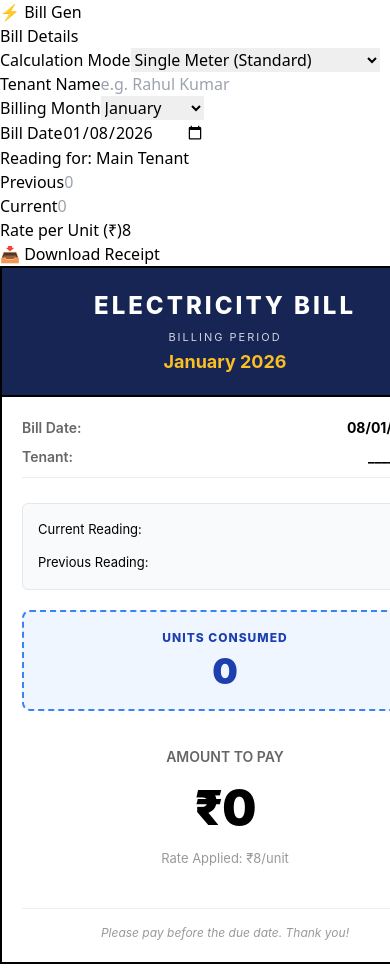
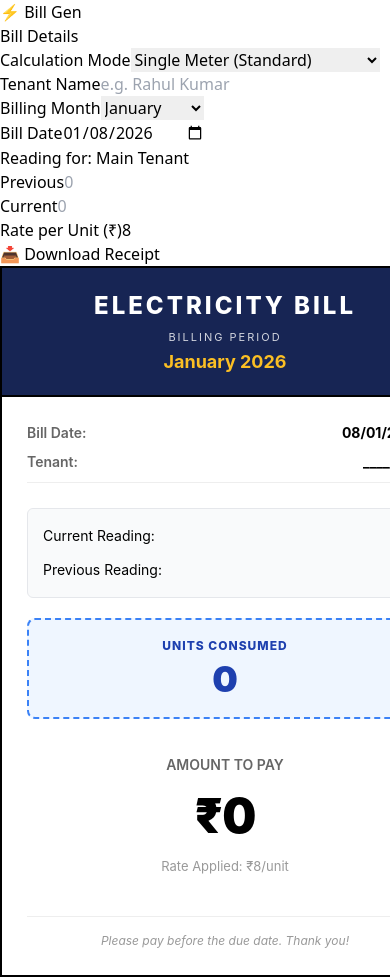
Before and after one commit to Uday-S-Rathore/bill-generator, a React (Vite) app: page / in a window 390 px wide. Shown: the top 977 px of the page. Built offline with nearby package versions, Linux system fonts and the light colour scheme.

Commit message:
Mobile Template Preview Corrected #3

```diff
--- a/src/components/BillTemplate.jsx
+++ b/src/components/BillTemplate.jsx
@@ -38,7 +38,12 @@ const BillTemplate = React.forwardRef(({ data }, ref) => {
         ref={ref}
         style={{
           ...fontStyle,
+
+          // THE FIX: These 3 lines force the box to stay 450px wide no matter what
           width: '450px',
+          minWidth: '450px',
+          flexShrink: 0,
+
           backgroundColor: '#ffffff',
           padding: '0px',
           color: '#000000',
@@ -57,8 +62,8 @@ const BillTemplate = React.forwardRef(({ data }, ref) => {
           <p style={{ margin: '2px 0 0 0', fontSize: '18px', fontWeight: 'bold', color: '#fbbf24' }}>{data.billMonth} {currentYear}</p>
         </div>
 
-        {/* BODY - REDUCED PADDING TO 20px TO PREVENT CLIPPING */}
-        <div style={{ padding: '20px' }}>
+        {/* Body */}
+        <div style={{ padding: '25px' }}>
 
           {/* Info */}
           <div style={{ marginBottom: '25px', fontSize: '14px' }}>
@@ -78,14 +83,13 @@ const BillTemplate = React.forwardRef(({ data }, ref) => {
             {/* Standard Mode */}
             {data.mode === 'single' && (
               <>
-                {/* Changed Font Size to 13px and allowed wrapping */}
-                <div style={{ display: 'flex', justifyContent: 'space-between', alignItems: 'center', marginBottom: '10px', fontSize: '13px' }}>
-                  <span style={{ whiteSpace: 'nowrap', marginRight: '5px' }}>Current Reading:</span>
-                  <span style={{ fontWeight: 'bold', fontFamily: 'monospace', fontSize: '15px' }}>{formatNumber(data.currReading || 0)}</span>
+                <div style={{ display: 'flex', justifyContent: 'space-between', alignItems: 'center', marginBottom: '10px', fontSize: '14px' }}>
+                  <span style={{ marginRight: '5px' }}>Current Reading:</span>
+                  <span style={{ fontWeight: 'bold', fontFamily: 'monospace', fontSize: '16px' }}>{formatNumber(data.currReading || 0)}</span>
                 </div>
-                <div style={{ display: 'flex', justifyContent: 'space-between', alignItems: 'center', fontSize: '13px' }}>
-                  <span style={{ whiteSpace: 'nowrap', marginRight: '5px' }}>Previous Reading:</span>
-                  <span style={{ fontWeight: 'bold', fontFamily: 'monospace', fontSize: '15px' }}>{formatNumber(data.prevReading || 0)}</span>
+                <div style={{ display: 'flex', justifyContent: 'space-between', alignItems: 'center', fontSize: '14px' }}>
+                  <span style={{ marginRight: '5px' }}>Previous Reading:</span>
+                  <span style={{ fontWeight: 'bold', fontFamily: 'monospace', fontSize: '16px' }}>{formatNumber(data.prevReading || 0)}</span>
                 </div>
               </>
             )}
@@ -99,7 +103,6 @@ const BillTemplate = React.forwardRef(({ data }, ref) => {
                     <div style={{ fontWeight: 'bold', color: '#333', marginBottom: '4px' }}>
                         {data.tenantName || "Main Tenant"}:
                     </div>
-                    {/* Compact Font for detailed breakdown */}
                     <div style={{ display: 'flex', flexWrap: 'wrap', justifyContent: 'space-between', rowGap: '5px', color: '#555', fontFamily: 'monospace', fontSize: '12px' }}>
                         <span>Current: {data.currReading || 0}</span>
                         <span>Previous: {data.prevReading || 0}</span>
```
